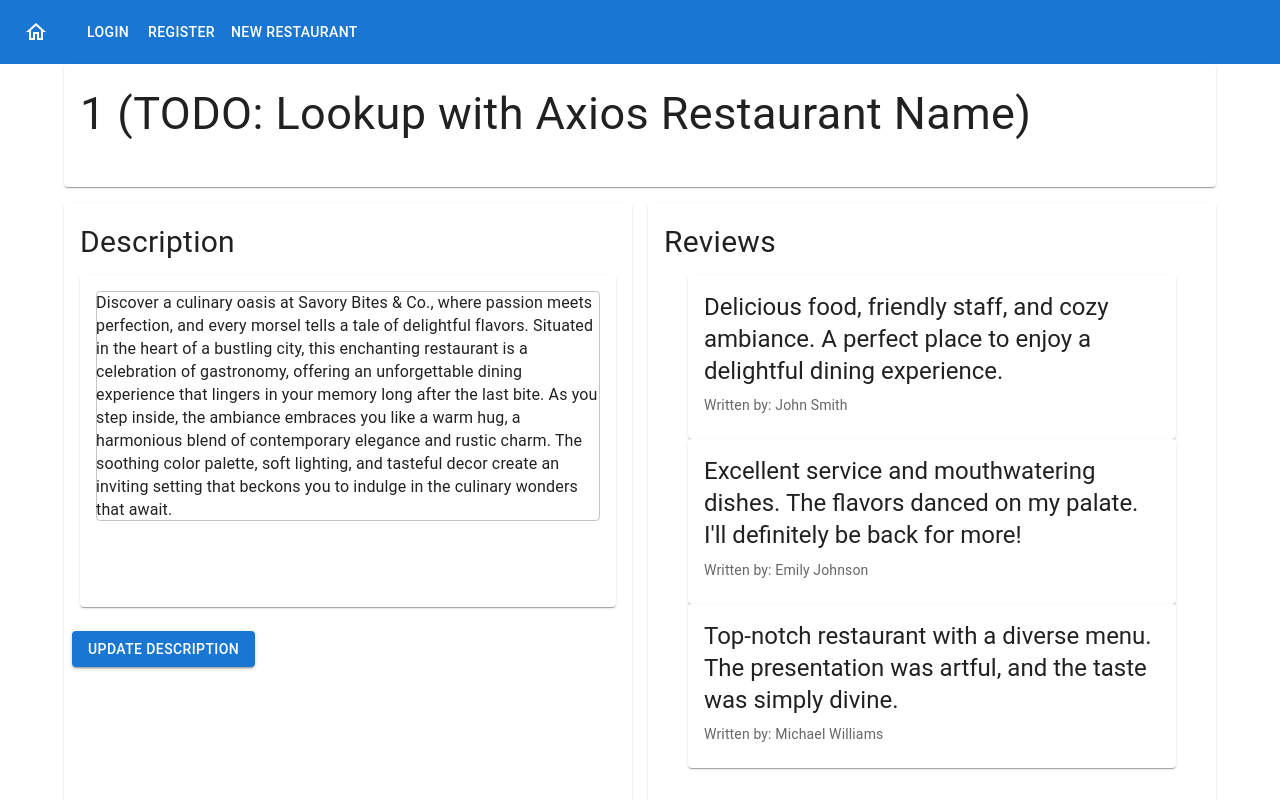
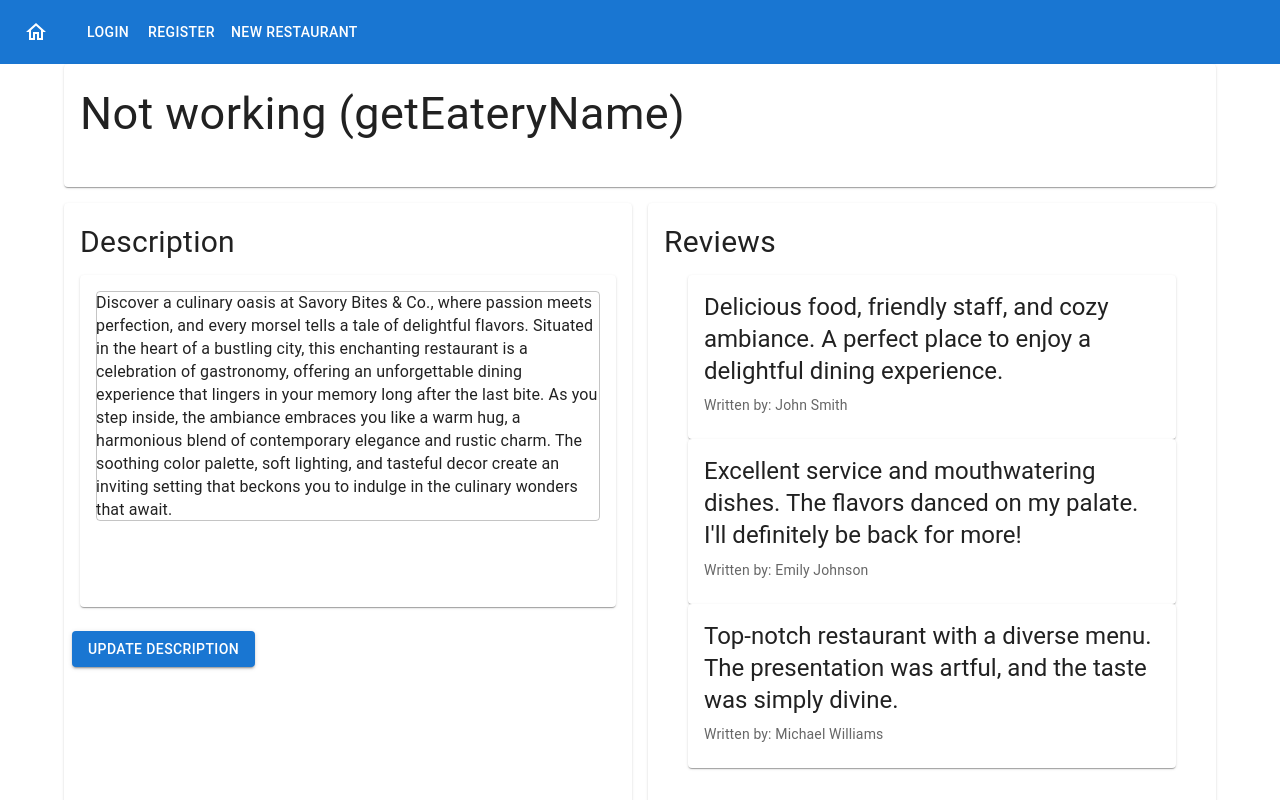
Before and after one commit to unsw-cse-comp3900-9900-23T2/capstone-project-3900f18ameancodingmachine, a React (Create React App) app in the folder eatery-frontend/: page /RestaurantProfile/1 in a window 1280 px wide. Shown: the top 800 px of the page. Built offline with nearby package versions, Linux system fonts and the light colour scheme.

Commit message:
Feat: Added stub for loading rest name

```diff
--- a/eatery-frontend/src/restaurant/RestaurantProfile.jsx
+++ b/eatery-frontend/src/restaurant/RestaurantProfile.jsx
@@ -12,6 +12,7 @@ import TextField from '@mui/material/TextField';
 import Typography from '@mui/material/Typography';
 import CardMedia from '@mui/material/CardMedia';
 
+import axios from 'axios';
 import tempImage from '../home/paella.jpg';
 import tempLayout from './tempLayout.png';
 import {RestaurantReviewGridItem, RestaurantPostGridItem} from './RestaurantGridItem';
@@ -169,6 +170,18 @@ async function getEateryId() {
   const eateryId = eateryRes.data.data.id;
   return eateryId;
 }
+/**
+ * @param {Int} eateryId
+ * @param {*} setRestaurantName
+ * @return {*} Places result in setRestaurantName
+ */
+async function getEateryName(eateryId, setRestaurantName) {
+  // const result = await axios.get(`api/user/eatery/${eateryId}`);
+  const result = 'Not working (getEateryName)';
+  console.log(result);
+  setRestaurantName(result);
+  return;
+}
 
 /**
  * Stub for editDescription button
@@ -238,9 +251,9 @@ export default function RestaurantProfile() {
   const [displayReviews, setDisplayReviews] = useState([]);
   const [description, setDescription] = useState('No Description Given');
   const currentPosts = loadPosts(restaurantId);
+  const [restaurantName, setRestaurantName] = useState('');
   // Null: not logged in, true: user, false: restaurant
   const {userContext, setUserContext} = useContext(UserContext);
-
   const noBorderTextField = {
     padding: 0,
     border: 'none',
@@ -256,6 +269,7 @@ export default function RestaurantProfile() {
       loadDescription(setDescription);
     }
     loading();
+    getEateryName(restaurantId, setRestaurantName);
   }, [setUserContext]);
 
   useEffect(() => {
@@ -278,7 +292,7 @@ export default function RestaurantProfile() {
       <Card sx={{mb: 2}}>
         <CardContent>
           <Typography sx={{fontSize: 45}} color="text.primary" gutterBottom>
-            {restaurantId} (TODO: Lookup with Axios Restaurant Name)
+            {restaurantName}
           </Typography>
         </CardContent>
 
```
